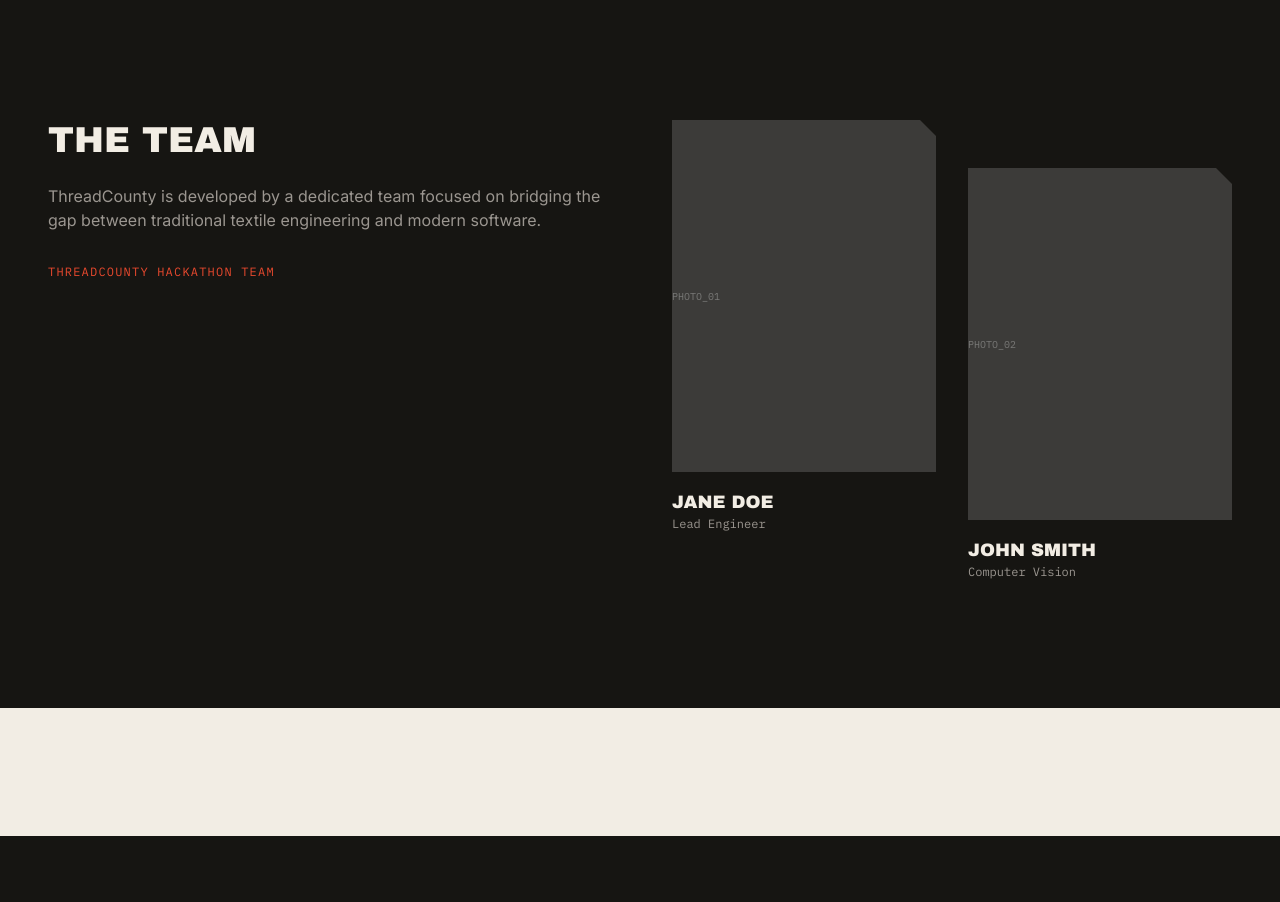
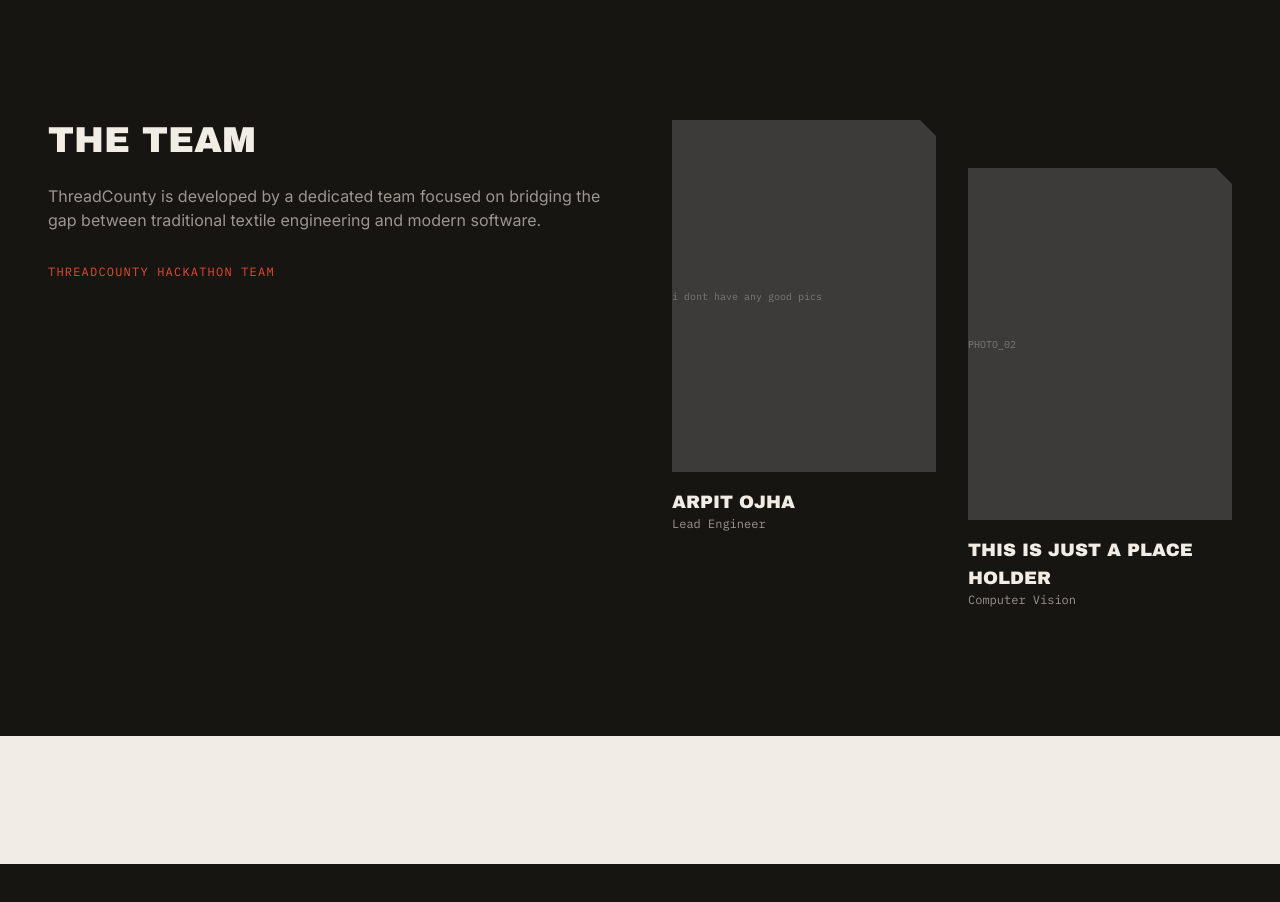
Before and after one commit to Arpitojha1/threadcounty-hackathon, a Next.js app in the folder frontend/: page /about in a window 1280 px wide. Shown: the part 1440-2342 px from the top of the page. Built offline with nearby package versions, Linux system fonts and the light colour scheme; no server answers.

Commit message:
Modify team member details and placeholders
Updated team member names and placeholder text in the About page.

```diff
--- a/frontend/src/app/(marketing)/about/page.tsx
+++ b/frontend/src/app/(marketing)/about/page.tsx
@@ -93,10 +93,10 @@ export default function AboutPage() {
               <div className="space-y-4">
                 <div className="aspect-[3/4] bg-concrete-grey/20 clip-cut-btn overflow-hidden grayscale contrast-125">
                   {/* Placeholder for team photo */}
-                  <div className="w-full h-full bg-muslin/5 flex items-center justify-center font-mono text-[10px] text-muslin/30">PHOTO_01</div>
+                  <div className="w-full h-full bg-muslin/5 flex items-center justify-center font-mono text-[10px] text-muslin/30">i dont have any good pics</div>
                 </div>
                 <div>
-                  <div className="font-display text-lg uppercase text-muslin">Jane Doe</div>
+                  <div className="font-display text-lg uppercase text-muslin">Arpit Ojha</div>
                   <div className="font-mono text-xs text-concrete-grey">Lead Engineer</div>
                 </div>
               </div>
@@ -107,7 +107,7 @@ export default function AboutPage() {
                   <div className="w-full h-full bg-muslin/5 flex items-center justify-center font-mono text-[10px] text-muslin/30">PHOTO_02</div>
                 </div>
                 <div>
-                  <div className="font-display text-lg uppercase text-muslin">John Smith</div>
+                  <div className="font-display text-lg uppercase text-muslin">This is just a place holder</div>
                   <div className="font-mono text-xs text-concrete-grey">Computer Vision</div>
                 </div>
               </div>
```
